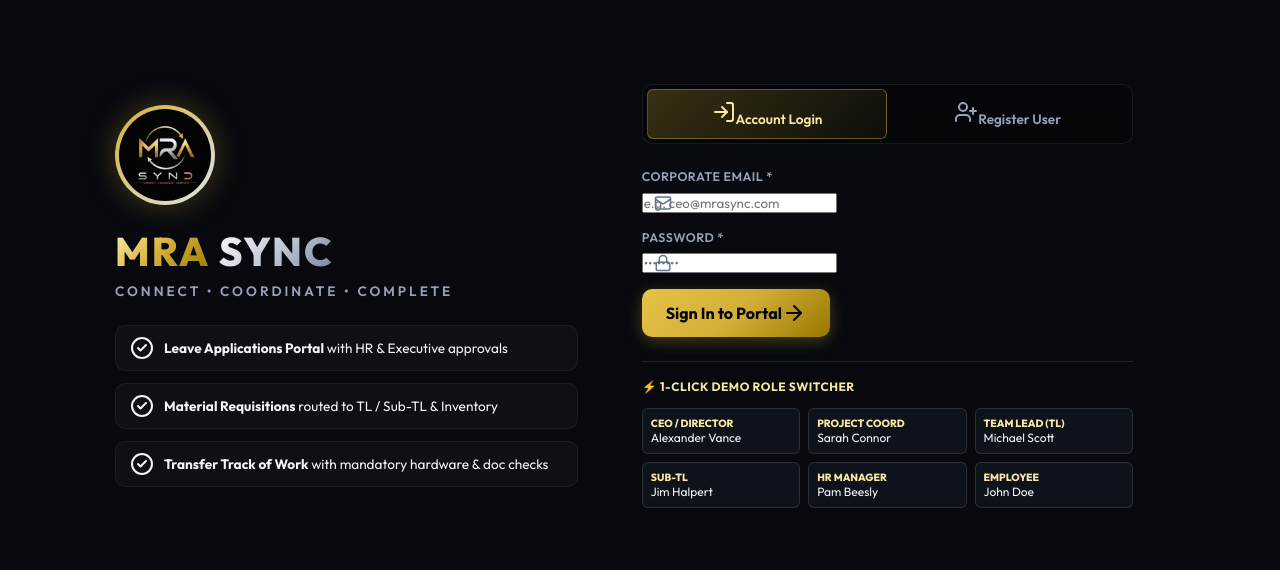
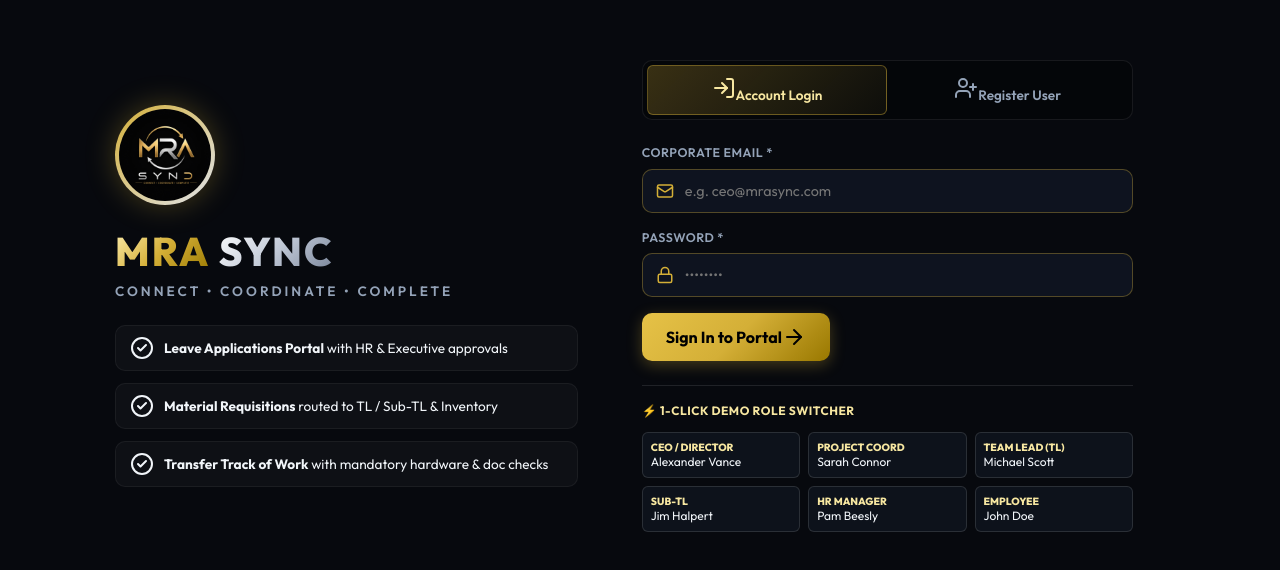
Before and after one commit to mohdasmabegum/MRA-SYNC, a React (Vite) app: page / in a window 1280 px wide. Shown: the part 104-674 px from the top of the page. Built offline with nearby package versions, Linux system fonts and the light colour scheme.

Commit message:
Fix login & register screen input styling, fix demo account authentication matching

```diff
--- a/src/components/Auth.jsx
+++ b/src/components/Auth.jsx
@@ -1,8 +1,8 @@
 import React, { useState } from 'react';
 import logoImg from '../assets/logo.jpg';
-import { getUsers, registerUser } from '../services/db';
+import { getUsers, registerUser, DEFAULT_USERS } from '../services/db';
 import { useToast } from '../context/ToastContext';
-import { LogIn, UserPlus, ShieldCheck, Lock, Mail, User, Building, ArrowRight, Sparkles, CheckCircle2 } from 'lucide-react';
+import { LogIn, UserPlus, ShieldCheck, Lock, Mail, User, Building, ArrowRight, CheckCircle2 } from 'lucide-react';
 
 export const Auth = ({ onLoginSuccess }) => {
   const [isLogin, setIsLogin] = useState(true);
@@ -35,18 +35,28 @@ export const Auth = ({ onLoginSuccess }) => {
     { value: 'EMPLOYEE', label: 'Employee (Personal Work Log & Task Portal)' }
   ];
 
-  const handleQuickDemoLogin = (email) => {
+  const handleQuickDemoLogin = (targetEmail, targetRole) => {
     const users = getUsers();
-    const targetUser = users.find(u => u.email.toLowerCase() === email.toLowerCase());
-    if (targetUser) {
-      showToast(`Logged in as ${targetUser.name} (${targetUser.role})`, 'login', 'Authentication Successful');
+    // Match by email, or by role, or fallback to DEFAULT_USERS
+    let user = users.find(u => u.email.toLowerCase() === targetEmail.toLowerCase());
+    if (!user && targetRole) {
+      user = users.find(u => u.role === targetRole);
+    }
+    if (!user) {
+      user = DEFAULT_USERS.find(u => u.email.toLowerCase() === targetEmail.toLowerCase() || u.role === targetRole);
+    }
+
+    if (user) {
+      showToast(`Logged in as ${user.name} (${user.role})`, 'login', 'Authentication Successful');
       showModalPopup({
         title: 'Authentication Successful',
-        message: `Welcome back, ${targetUser.name}! You are currently logged in under [${targetUser.role}] role privileges.`,
+        message: `Welcome back, ${user.name}! You are currently logged in under [${user.role}] role privileges.`,
         iconType: 'login',
         confirmText: 'Enter MRA SYNC Portal'
       });
-      onLoginSuccess(targetUser);
+      onLoginSuccess(user);
+    } else {
+      showToast('Demo user account initializing...', 'warning');
     }
   };
 
@@ -58,7 +68,7 @@ export const Auth = ({ onLoginSuccess }) => {
       const users = getUsers();
       const user = users.find(u => u.email.toLowerCase() === formData.email.toLowerCase() && u.password === formData.password);
       if (!user) {
-        setErrorMsg('Invalid email or password. Select a demo role below.');
+        setErrorMsg('Invalid email or password. Use 1-Click Demo accounts below.');
         return;
       }
       showToast(`Welcome back ${user.name}!`, 'login', 'Login Successful');
@@ -138,7 +148,7 @@ export const Auth = ({ onLoginSuccess }) => {
               </div>
             )}
 
-            <form onSubmit={handleSubmit} className="auth-form">
+            <form onSubmit={handleSubmit} className="auth-form space-y-4">
               {!isLogin && (
                 <>
                   <div className="form-group">
@@ -151,6 +161,7 @@ export const Auth = ({ onLoginSuccess }) => {
                         value={formData.id}
                         onChange={e => setFormData({ ...formData, id: e.target.value })}
                         required
+                        className="auth-input"
                       />
                     </div>
                   </div>
@@ -165,6 +176,7 @@ export const Auth = ({ onLoginSuccess }) => {
                         value={formData.name}
                         onChange={e => setFormData({ ...formData, name: e.target.value })}
                         required
+                        className="auth-input"
                       />
                     </div>
                   </div>
@@ -181,6 +193,7 @@ export const Auth = ({ onLoginSuccess }) => {
                     value={formData.email}
                     onChange={e => setFormData({ ...formData, email: e.target.value })}
                     required
+                    className="auth-input"
                   />
                 </div>
               </div>
@@ -195,6 +208,7 @@ export const Auth = ({ onLoginSuccess }) => {
                     value={formData.password}
                     onChange={e => setFormData({ ...formData, password: e.target.value })}
                     required
+                    className="auth-input"
                   />
                 </div>
               </div>
@@ -208,6 +222,7 @@ export const Auth = ({ onLoginSuccess }) => {
                       <select
                         value={formData.dept}
                         onChange={e => setFormData({ ...formData, dept: e.target.value })}
+                        className="auth-input"
                       >
                         {DEPARTMENTS.map(d => (
                           <option key={d} value={d}>{d}</option>
@@ -223,6 +238,7 @@ export const Auth = ({ onLoginSuccess }) => {
                       <select
                         value={formData.role}
                         onChange={e => setFormData({ ...formData, role: e.target.value })}
+                        className="auth-input"
                       >
                         {ROLES.map(r => (
                           <option key={r.value} value={r.value}>{r.label}</option>
@@ -246,7 +262,7 @@ export const Auth = ({ onLoginSuccess }) => {
               </div>
               <div className="demo-grid">
                 <button
-                  onClick={() => handleQuickDemoLogin('ceo@mrasync.com')}
+                  onClick={() => handleQuickDemoLogin('ceo@mrasync.com', 'CEO/FOUNDER/DIRECTOR')}
                   className="demo-btn demo-ceo"
                 >
                   <span className="demo-role-badge">CEO / DIRECTOR</span>
@@ -254,7 +270,7 @@ export const Auth = ({ onLoginSuccess }) => {
                 </button>
 
                 <button
-                  onClick={() => handleQuickDemoLogin('pc@mrasync.com')}
+                  onClick={() => handleQuickDemoLogin('pc@mrasync.com', 'PROJECT_COORDINATOR')}
                   className="demo-btn demo-pc"
                 >
                   <span className="demo-role-badge">PROJECT COORD</span>
@@ -262,7 +278,7 @@ export const Auth = ({ onLoginSuccess }) => {
                 </button>
 
                 <button
-                  onClick={() => handleQuickDemoLogin('tl@mrasync.com')}
+                  onClick={() => handleQuickDemoLogin('tl@mrasync.com', 'TL')}
                   className="demo-btn demo-tl"
                 >
                   <span className="demo-role-badge">TEAM LEAD (TL)</span>
@@ -270,7 +286,7 @@ export const Auth = ({ onLoginSuccess }) => {
                 </button>
 
                 <button
-                  onClick={() => handleQuickDemoLogin('subtl@mrasync.com')}
+                  onClick={() => handleQuickDemoLogin('subtl@mrasync.com', 'SUB_TL')}
                   className="demo-btn demo-subtl"
                 >
                   <span className="demo-role-badge">SUB-TL</span>
@@ -278,7 +294,7 @@ export const Auth = ({ onLoginSuccess }) => {
                 </button>
 
                 <button
-                  onClick={() => handleQuickDemoLogin('hr@mrasync.com')}
+                  onClick={() => handleQuickDemoLogin('hr@mrasync.com', 'HR')}
                   className="demo-btn demo-hr"
                 >
                   <span className="demo-role-badge">HR MANAGER</span>
@@ -286,7 +302,7 @@ export const Auth = ({ onLoginSuccess }) => {
                 </button>
 
                 <button
-                  onClick={() => handleQuickDemoLogin('john@mrasync.com')}
+                  onClick={() => handleQuickDemoLogin('john@mrasync.com', 'EMPLOYEE')}
                   className="demo-btn demo-emp"
                 >
                   <span className="demo-role-badge">EMPLOYEE</span>
--- a/src/index.css
+++ b/src/index.css
@@ -107,9 +107,9 @@
 .theme-light input[type="password"],
 .theme-light input[type="number"],
 .theme-light select {
-  background: #FFFFFF;
-  border-color: #CBD5E1;
-  color: #0F172A;
+  background: #FFFFFF !important;
+  border-color: #CBD5E1 !important;
+  color: #0F172A !important;
 }
 
 .theme-light select option {
@@ -485,7 +485,7 @@ body {
   box-shadow: 0 4px 15px rgba(212, 175, 55, 0.4);
 }
 
-/* Auth Page */
+/* Auth Page Layout & Input Styling Fix */
 .auth-page-container {
   min-height: 100vh;
   display: flex;
@@ -581,7 +581,11 @@ body {
   box-shadow: 0 2px 8px rgba(0,0,0,0.05);
 }
 
-.form-group { margin-bottom: 16px; }
+.form-group {
+  margin-bottom: 16px;
+  width: 100%;
+}
+
 .form-group label {
   display: block;
   font-size: 0.78rem;
@@ -592,8 +596,82 @@ body {
   letter-spacing: 0.5px;
 }
 
-.input-with-icon { position: relative; display: flex; align-items: center; }
-.input-icon { position: absolute; left: 12px; width: 18px; height: 18px; color: #64748B; }
+.input-with-icon {
+  position: relative;
+  display: flex;
+  align-items: center;
+  width: 100%;
+}
+
+.input-icon {
+  position: absolute;
+  left: 14px;
+  top: 50%;
+  transform: translateY(-50%);
+  width: 18px;
+  height: 18px;
+  color: var(--gold-primary);
+  pointer-events: none;
+  z-index: 5;
+}
+
+/* Explicit High Contrast Full Width Inputs Fix */
+.input-with-icon input,
+.input-with-icon select,
+.auth-input,
+textarea,
+input[type="text"],
+input[type="email"],
+input[type="password"],
+input[type="number"],
+select {
+  width: 100% !important;
+  background: #0E131F !important;
+  border: 1.5px solid rgba(212, 175, 55, 0.35) !important;
+  border-radius: 10px !important;
+  padding: 12px 14px 12px 42px !important;
+  color: #FFFFFF !important;
+  font-size: 0.9rem !important;
+  outline: none !important;
+  box-sizing: border-box !important;
+  box-shadow: none !important;
+}
+
+.theme-light .input-with-icon input,
+.theme-light .input-with-icon select,
+.theme-light .auth-input,
+.theme-light textarea,
+.theme-light input[type="text"],
+.theme-light input[type="email"],
+.theme-light input[type="password"],
+.theme-light input[type="number"],
+.theme-light select {
+  background: #FFFFFF !important;
+  border-color: #CBD5E1 !important;
+  color: #0F172A !important;
+}
+
+select option {
+  background-color: #0F141E !important;
+  color: #FFFFFF !important;
+}
+
+.theme-light select option {
+  background-color: #FFFFFF !important;
+  color: #0F172A !important;
+}
+
+textarea, input[type="text"]:not(.input-with-icon input), input[type="number"]:not(.input-with-icon input) {
+  padding-left: 14px !important;
+}
+
+.input-with-icon input:focus,
+.input-with-icon select:focus,
+textarea:focus,
+select:focus {
+  border-color: var(--gold-primary) !important;
+  box-shadow: 0 0 12px rgba(212, 175, 55, 0.3) !important;
+}
 
 .btn-gold {
   background: linear-gradient(135deg, #E6C247 0%, #D4AF37 50%, #997800 100%);
--- a/src/services/db.js
+++ b/src/services/db.js
@@ -1,5 +1,4 @@
 // Local Database Storage Service for MRA SYNC Portal
-// Pure Browser-based Storage Engine for MRA SYNC
 
 const STORAGE_KEYS = {
   USERS: 'mra_db_users',
@@ -10,8 +9,8 @@ const STORAGE_KEYS = {
   SESSION: 'mra_db_active_session'
 };
 
-// Initial Seed Users
-const DEFAULT_USERS = [
+// Initial Seed Users (Standardized)
+export const DEFAULT_USERS = [
   {
     id: 'CEO001',
     name: 'Alexander Vance',
@@ -232,7 +231,7 @@ const DEFAULT_WORK_LOGS = [
   }
 ];
 
-// Initial Seed Meeting Logs for Project Coordinator & TLs
+// Initial Seed Meeting Logs
 const DEFAULT_MEETINGS = [
   {
     id: 'MTG-301',
@@ -261,9 +260,30 @@ const DEFAULT_MEETINGS = [
 ];
 
 export const initDatabase = () => {
-  if (!localStorage.getItem(STORAGE_KEYS.USERS)) {
+  const usersJson = localStorage.getItem(STORAGE_KEYS.USERS);
+  if (!usersJson) {
     localStorage.setItem(STORAGE_KEYS.USERS, JSON.stringify(DEFAULT_USERS));
+  } else {
+    // Sync default users if missing key accounts
+    try {
+      const existing = JSON.parse(usersJson);
+      let updated = [...existing];
+      let changed = false;
+      DEFAULT_USERS.forEach(defU => {
+        const found = updated.find(u => u.id === defU.id || u.email.toLowerCase() === defU.email.toLowerCase());
+        if (!found) {
+          updated.push(defU);
+          changed = true;
+        }
+      });
+      if (changed) {
+        localStorage.setItem(STORAGE_KEYS.USERS, JSON.stringify(updated));
+      }
+    } catch (e) {
+      localStorage.setItem(STORAGE_KEYS.USERS, JSON.stringify(DEFAULT_USERS));
+    }
   }
+
   if (!localStorage.getItem(STORAGE_KEYS.LEAVES)) {
     localStorage.setItem(STORAGE_KEYS.LEAVES, JSON.stringify(DEFAULT_LEAVES));
   }
```
